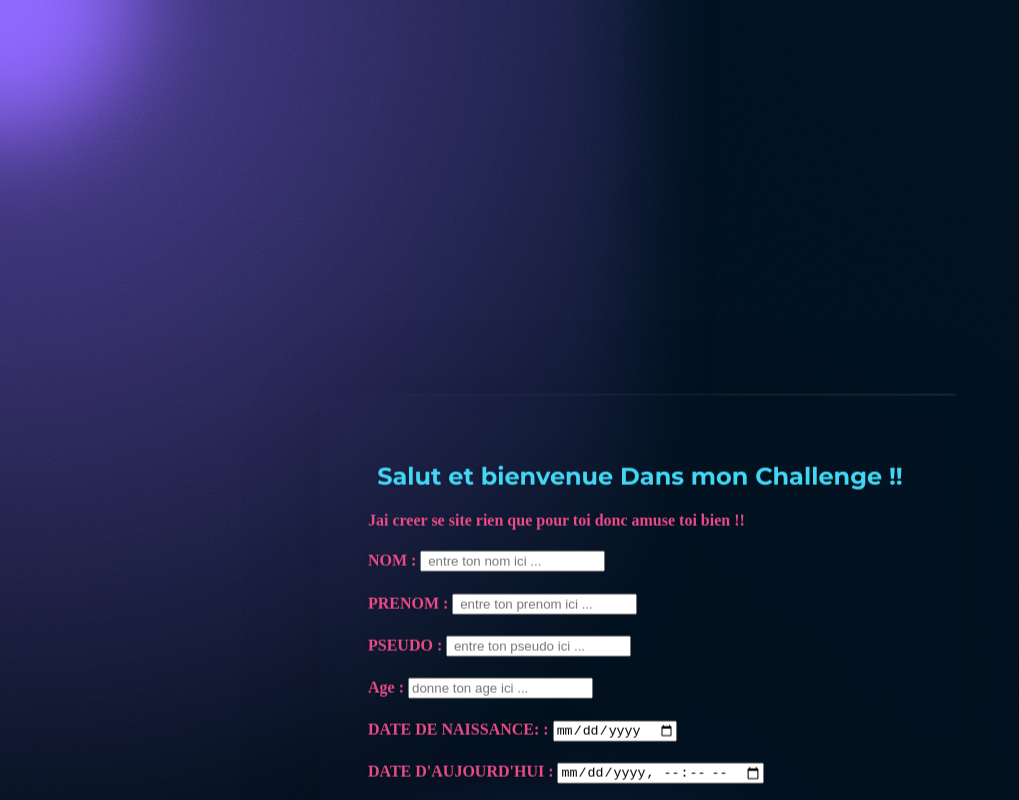
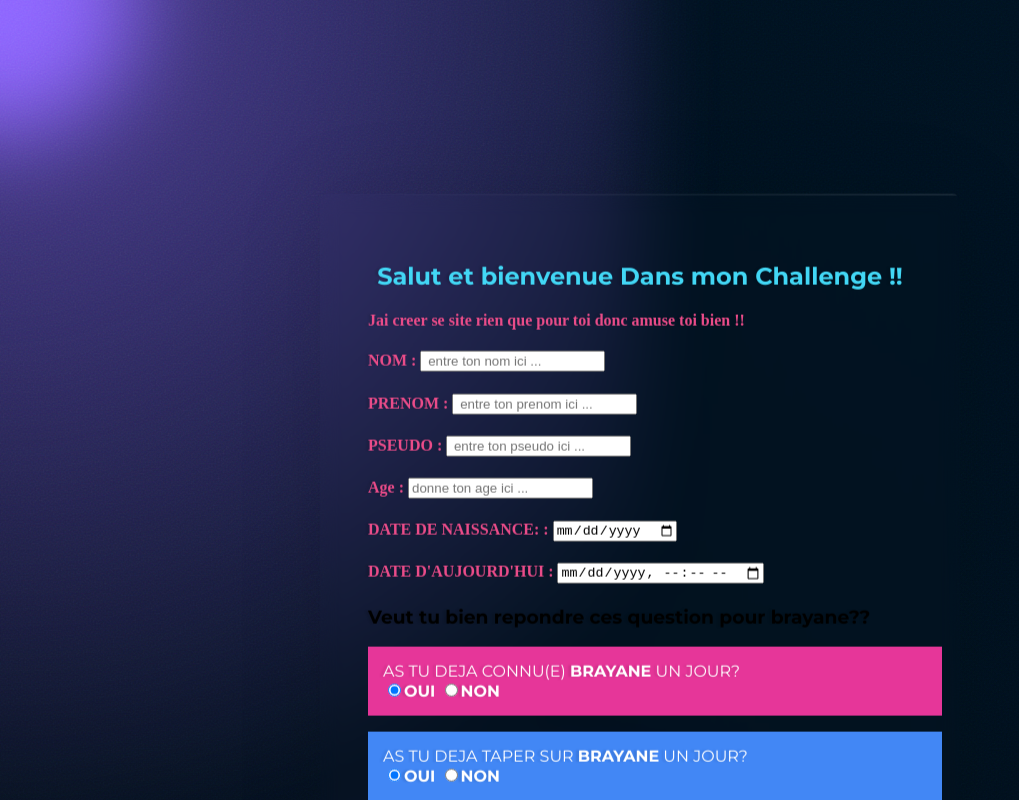
Before and after one commit to XXXBrayaneT/Amour2, a plain HTML site: page index.html in a window 1280 px wide. Shown: the top 800 px of the page, without its empty margins (0-1019 px from the left). Drawn offline with Linux system fonts and the light colour scheme.

Commit message:
Update neon.css

```diff
--- a/neon.css
+++ b/neon.css
@@ -34,7 +34,7 @@ h1, h3 {
 .card {
   position:absolute ;
   z-index: 10;
-  top: 225%;
+  top: 200%;
   left: 50%;
   transform: translate(-50%, -50%);
   user-select: none;
```
